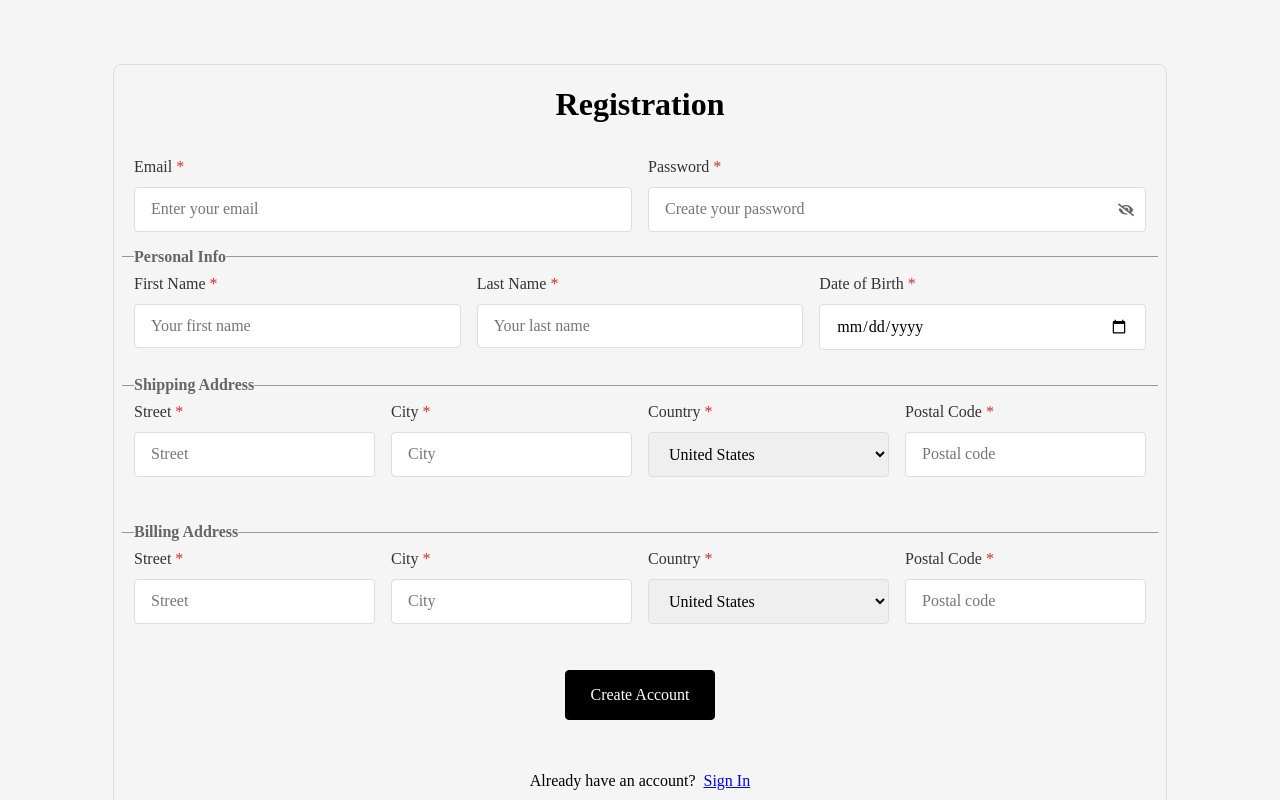
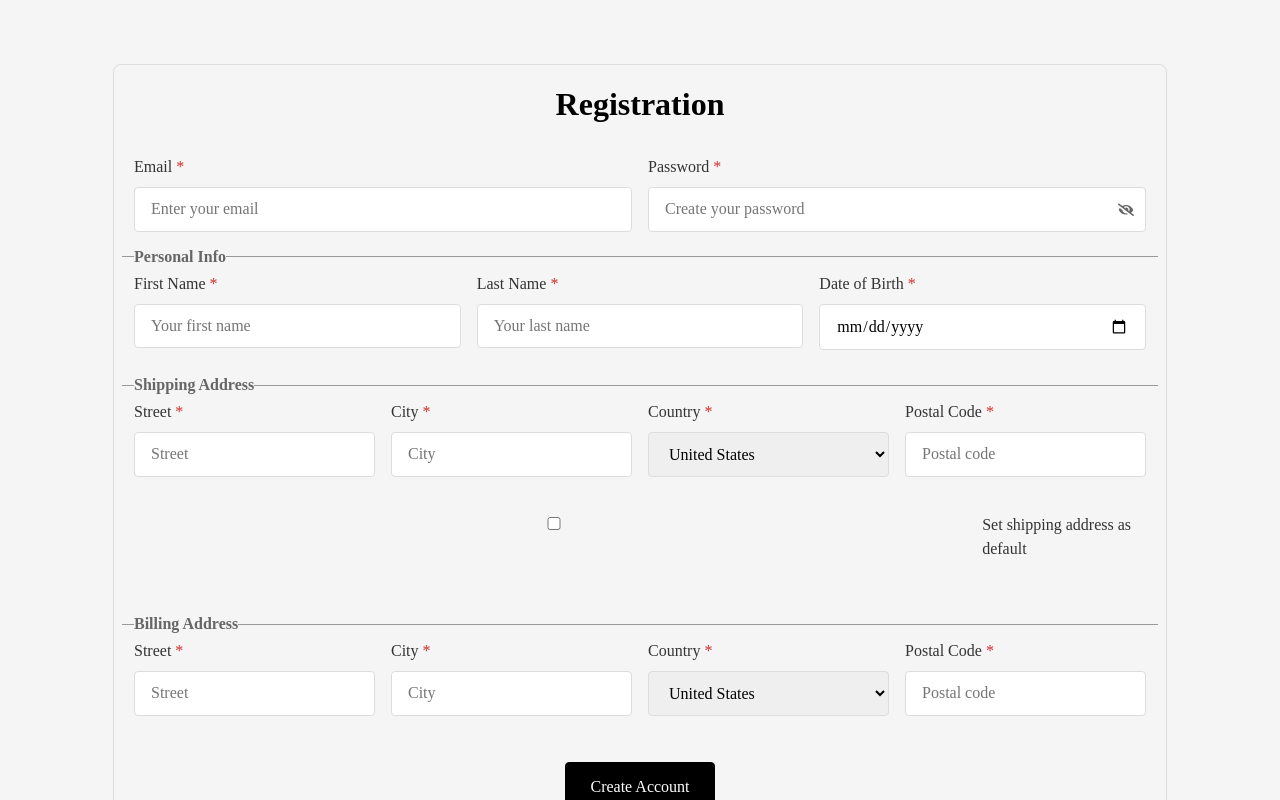
Before and after one commit to solowihmaria/ecommerce-application, a React app: page /register in a window 1280 px wide. Shown: the top 800 px of the page. Built offline with nearby package versions, Linux system fonts and the light colour scheme.

Commit message:
feat: update input component for checkboxes

```diff
--- a/src/components/blocks/RegistrationForm/Registration.types.ts
+++ b/src/components/blocks/RegistrationForm/Registration.types.ts
@@ -23,3 +23,7 @@ export interface CountryFieldProps {
 export interface PostalCodeFieldProps {
     type: AddressType;
 }
+
+export interface SetAsDefaultFieldProps {
+    type: AddressType;
+}
--- a/src/components/blocks/RegistrationForm/RegistrationForm.module.scss
+++ b/src/components/blocks/RegistrationForm/RegistrationForm.module.scss
@@ -14,6 +14,14 @@
 
 .formGroup {
     margin-bottom: 20px;
+}
+
+.checkboxContainer {
+    display: flex;
+    grid-column: 1 / -1;
+    gap: 0.5rem;
+    align-items: baseline;
+    justify-content: start;
 }
 
 .fieldset {
--- /dev/null
+++ b/src/components/blocks/RegistrationForm/parts/SetAsDefaultField.tsx
@@ -0,0 +1,14 @@
+import React from 'react';
+import { Input } from '../../../ui/Input';
+import { Label } from '../../../ui/Label';
+import styles from '../RegistrationForm.module.scss';
+import type { SetAsDefaultFieldProps } from '../Registration.types';
+import clsx from 'clsx';
+
+export const SetAsDefaultField = ({ type }: SetAsDefaultFieldProps) => (
+    <div className={clsx(styles.formGroup, styles.checkboxContainer)}>
+        <Input id={`${type}-default`} type="checkbox" />
+
+        <Label htmlFor={`${type}-default`}>Set {type} address as default</Label>
+    </div>
+);
--- a/src/components/blocks/RegistrationForm/parts/ShippingAddressFieldSet.tsx
+++ b/src/components/blocks/RegistrationForm/parts/ShippingAddressFieldSet.tsx
@@ -4,6 +4,7 @@ import { AddressType } from '../Registration.types';
 import { CityField } from './CityField';
 import { PostalCodeField } from './PostalCodeField';
 import { CountryField } from './CountryField';
+import { SetAsDefaultField } from './SetAsDefaultField';
 import styles from '../RegistrationForm.module.scss';
 import clsx from 'clsx';
 
@@ -18,6 +19,7 @@ export const ShippingAddressFieldSet = () => {
             <CityField type={type} />
             <CountryField type={type} />
             <PostalCodeField type={type} />
+            <SetAsDefaultField type={type} />
         </fieldset>
     );
 };
```
